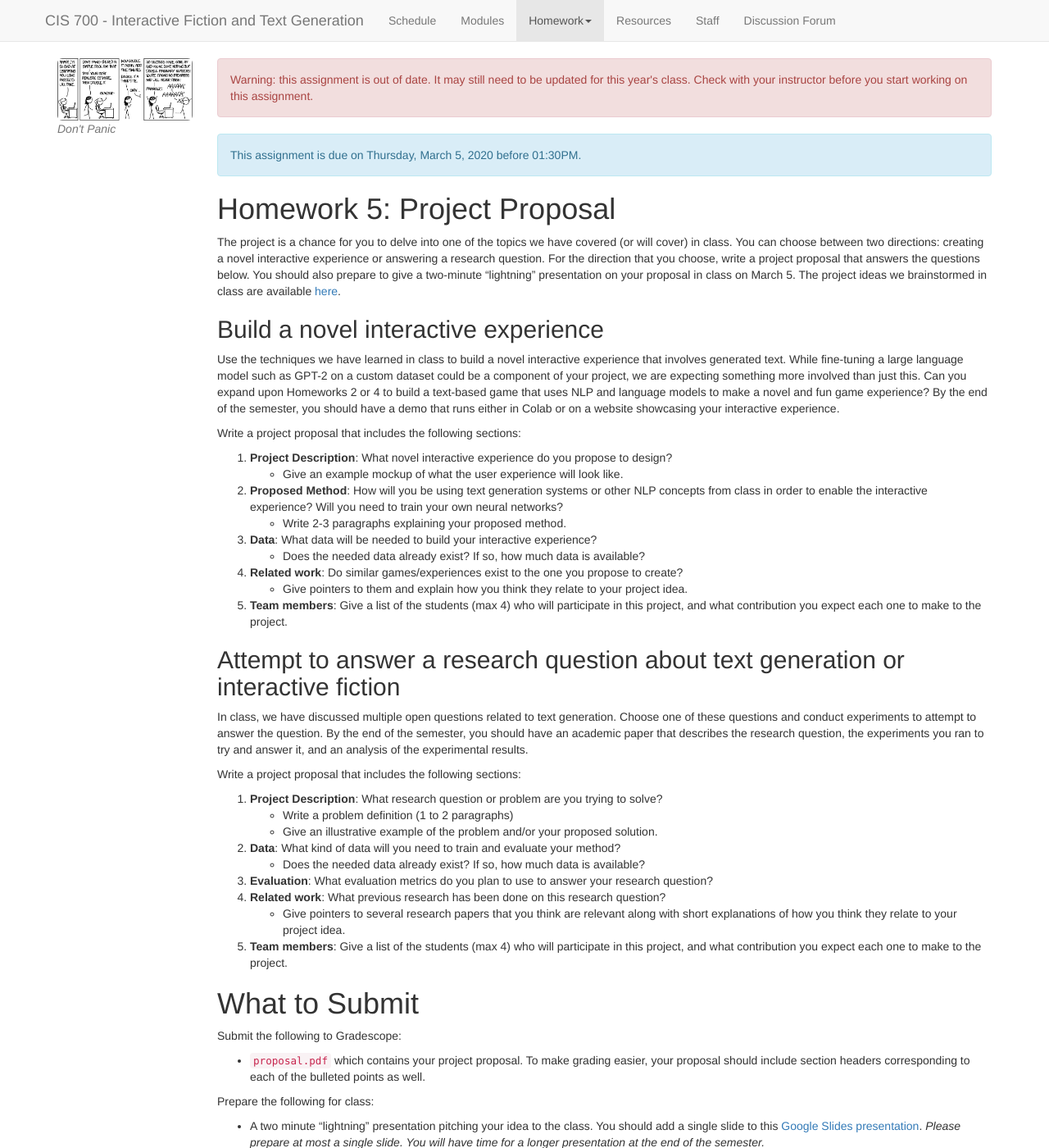
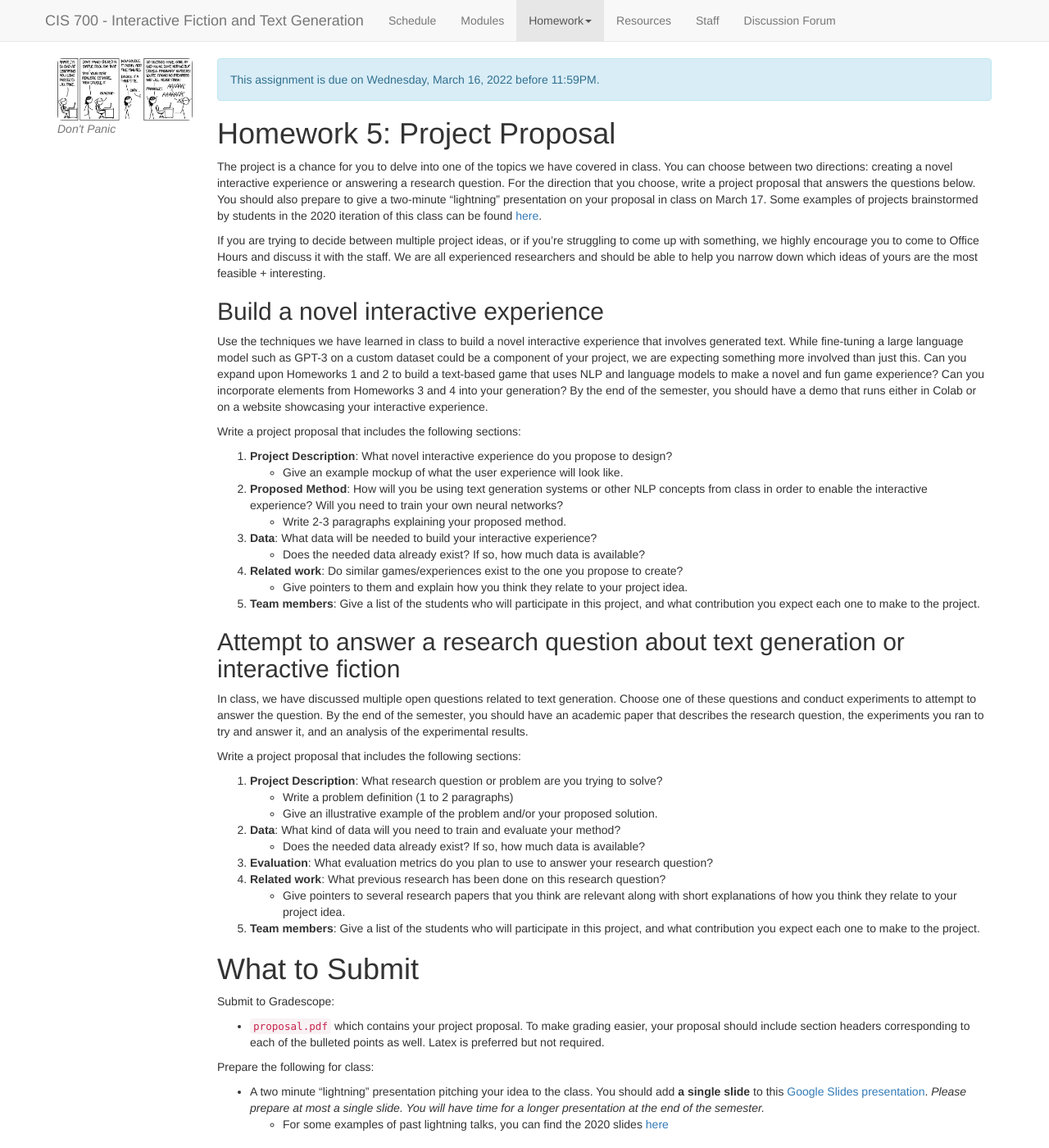
Before and after one commit to interactive-fiction-class/interactive-fiction-class.github.io, a Jekyll site: the page built from homeworks/project-proposal/project-proposal.md, in a window 1280 px wide and 1400 px high. Shown: the whole window at 82% size. Built offline with Jekyll 4.4.1, drawn with Linux system fonts in a browser that asks for light colours; nearby versions of some CDN libraries; a script that is not in the unit is left out.

Commit message:
Update Project Proposal for 2022

```diff
--- a/homeworks/project-proposal/project-proposal.md
+++ b/homeworks/project-proposal/project-proposal.md
@@ -8,8 +8,8 @@ title: Project Proposal
 type: Homework
 number: 5
 active_tab: homework
-release_date: 2020-02-26
-due_date: 2020-03-05 13:30:00EST
+release_date: 2022-03-01
+due_date: 2022-03-16 23:59:00EST
 ---
 
 <!-- Check whether the assignment is ready to release -->
@@ -53,11 +53,12 @@ You can download the materials for this assignment here:
 {{page.type}} {{page.number}}: {{page.title}}
 =============================================================
 
+The project is a chance for you to delve into one of the topics we have covered in class. You can choose between two directions: creating a novel interactive experience or answering a research question. For the direction that you choose, write a project proposal that answers the questions below. You should also prepare to give a two-minute "lightning" presentation on your proposal in class on March 17. Some examples of projects brainstormed by students in the 2020 iteration of this class can be found [here](https://docs.google.com/document/d/1YXUCVWTTc2ks7dkHTjpyEy4mEUTGBo192olya-k_G2Y/edit?usp=sharing).
 
-The project is a chance for you to delve into one of the topics we have covered (or will cover) in class. You can choose between two directions: creating a novel interactive experience or answering a research question. For the direction that you choose, write a project proposal that answers the questions below. You should also prepare to give a two-minute "lightning" presentation on your proposal in class on March 5. The project ideas we brainstormed in class are available [here](https://docs.google.com/document/d/1YXUCVWTTc2ks7dkHTjpyEy4mEUTGBo192olya-k_G2Y/edit?usp=sharing).
+If you are trying to decide between multiple project ideas, or if you're struggling to come up with something, we highly encourage you to come to Office Hours and discuss it with the staff. We are all experienced researchers and should be able to help you narrow down which ideas of yours are the most feasible + interesting.
 
 ## Build a novel interactive experience
-Use the techniques we have learned in class to build a novel interactive experience that involves generated text. While fine-tuning a large language model such as GPT-2 on a custom dataset could be a component of your project, we are expecting something more involved than just this. Can you expand upon Homeworks 2 or 4 to build a text-based game that uses NLP and language models to make a novel and fun game experience? By the end of the semester, you should have a demo that runs either in Colab or on a website showcasing your interactive experience.
+Use the techniques we have learned in class to build a novel interactive experience that involves generated text. While fine-tuning a large language model such as GPT-3 on a custom dataset could be a component of your project, we are expecting something more involved than just this. Can you expand upon Homeworks 1 and 2 to build a text-based game that uses NLP and language models to make a novel and fun game experience? Can you incorporate elements from Homeworks 3 and 4 into your generation? By the end of the semester, you should have a demo that runs either in Colab or on a website showcasing your interactive experience.
 
 Write a project proposal that includes the following sections:
 1. __Project Description__: What novel interactive experience do you propose to design?
@@ -68,7 +69,7 @@ Write a project proposal that includes the following sections:
   - Does the needed data already exist?  If so, how much data is available?
 4. __Related work__: Do similar games/experiences exist to the one you propose to create?
   - Give pointers to them and explain how you think they relate to your project idea.
-5. __Team members__: Give a list of the students (max 4) who will participate in this project, and what contribution you expect each one to make to the project.
+5. __Team members__: Give a list of the students who will participate in this project, and what contribution you expect each one to make to the project.
 
 
 ## Attempt to answer a research question about text generation or interactive fiction
@@ -83,11 +84,12 @@ Write a project proposal that includes the following sections:
 3. __Evaluation__: What evaluation metrics do you plan to use to answer your research question?
 4. __Related work__: What previous research has been done on this research question?
   - Give pointers to several research papers that you think are relevant along with short explanations of how you think they relate to your project idea.
-5. __Team members__: Give a list of the students (max 4) who will participate in this project, and what contribution you expect each one to make to the project.
+5. __Team members__: Give a list of the students who will participate in this project, and what contribution you expect each one to make to the project.
 
 # What to Submit
-Submit the following to Gradescope:
-* `proposal.pdf` which contains your project proposal. To make grading easier, your proposal should include section headers corresponding to each of the bulleted points as well.
+Submit to Gradescope:
+* `proposal.pdf` which contains your project proposal. To make grading easier, your proposal should include section headers corresponding to each of the bulleted points as well. Latex is preferred but not required.
 
 Prepare the following for class:
-* A two minute "lightning" presentation pitching your idea to the class. You should add a single  slide to this [Google Slides presentation](https://docs.google.com/presentation/d/1KEeYGqJiF_Kr4PlVWIs0JC-Nl5aj-Q3ZUsl4B-bI5PE/edit?usp=sharing). _Please prepare at most a single slide. You will have time for a longer presentation at the end of the semester._
+* A two minute "lightning" presentation pitching your idea to the class. You should add **a single slide** to this [Google Slides presentation](https://docs.google.com/presentation/d/14SnEPKNyEtDZuUlJnIRxx57xQInliMvK4pLdnVurh5E/edit?usp=sharing). _Please prepare at most a single slide. You will have time for a longer presentation at the end of the semester._
+  - For some examples of past lightning talks, you can find the 2020 slides [here](https://docs.google.com/presentation/d/1EMII1GDGO3IdfHfrV6Lnrkbe1vMEUoyOjoZ3QePUFf4/edit?usp=sharing)
```
